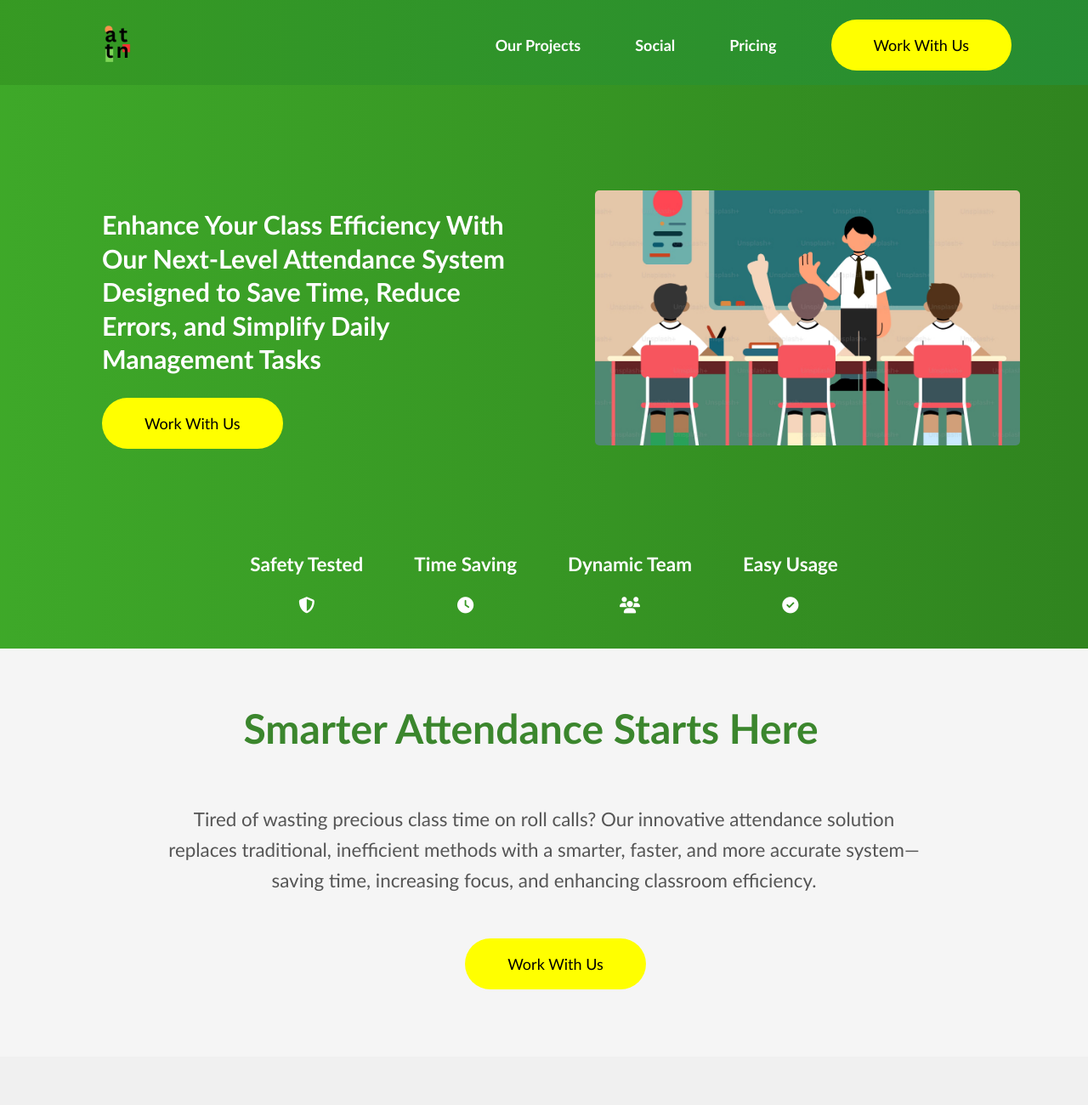
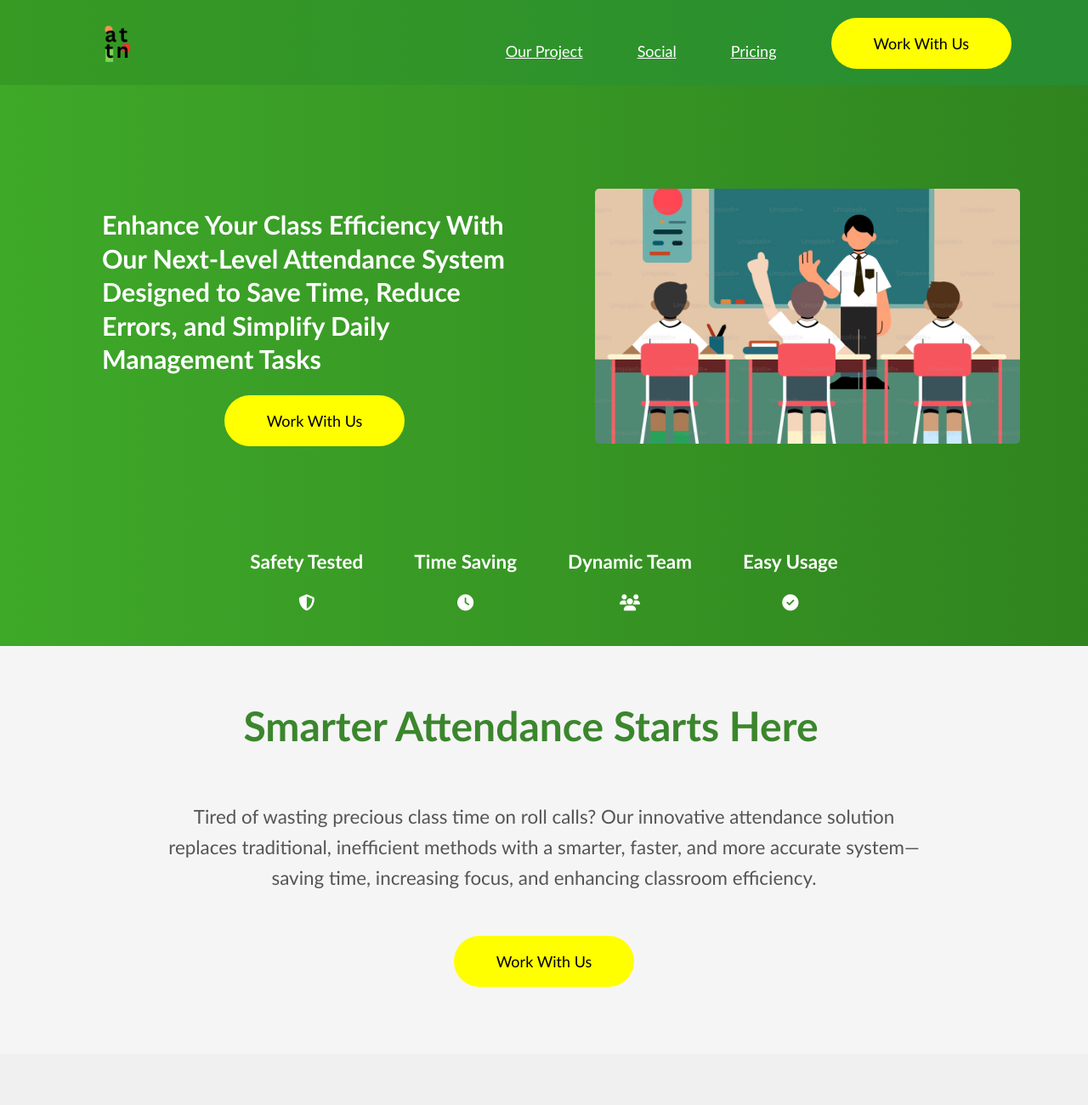
Before and after one commit to Orhanmichi/ATTN, a plain HTML site: page Attn/index.html in a window 1280 px wide. Shown: the top 1300 px of the page at 85% size. Drawn offline with Linux system fonts and the light colour scheme.

Commit message:
düzenleme

```diff
--- a/Attn/index.html
+++ b/Attn/index.html
@@ -3,9 +3,10 @@
 <head>
     <meta charset="UTF-8">
     <meta name="viewport" content="width=device-width, initial-scale=1.0">
-    <title>Document</title>
+    <title>ATTN Website</title>
     <link rel="stylesheet" href="style.css">
     <link rel="stylesheet" href="https://cdnjs.cloudflare.com/ajax/libs/font-awesome/6.5.0/css/all.min.css">
+    <meta name="viewport" content="width=device-width, initial-scale=1.0">
 
 
 </head>
@@ -16,10 +17,10 @@
             <h1 id="h1"><img src="images/logo.png" alt="Attendance System Logo" width="100px"></h1>
 
             <div id="box2">
-              <h2 class="head">Our Projects</h2>
-              <h2 class="head">Social</h2>
-              <h2 class="head">Pricing</h2>
-              <button class="buttons">Work With Us</button>
+              <a href="secondpage.html" class="head">Our Project</a>
+              <a href="#social" class="head">Social</a>
+              <a href="#pricing" class="head">Pricing</a>
+              <a href="secondpage.html"><button class="buttons">Work With Us</button></a>
             </div>
           </div>
           <div id="box3">
@@ -27,7 +28,7 @@
 
               <div class="left-box">
                 <h2>Enhance Your Class Efficiency With Our Next-Level Attendance System Designed to Save Time, Reduce Errors, and Simplify Daily Management Tasks</h2>
-                <button class="buttons">Work With Us</button>
+                <a href="secondpage.html"><button class="buttons">Work With Us</button></a>
               </div>
 
               <div class="right-box">
@@ -67,7 +68,7 @@
               <p class="second-desc">
                 Tired of wasting precious class time on roll calls? Our innovative attendance solution replaces traditional, inefficient methods with a smarter, faster, and more accurate system—saving time, increasing focus, and enhancing classroom efficiency.
               </p><br>
-              <button id="button3" class="buttons">Work With Us</button>
+              <a href="secondpage.html"><button class="buttons">Work With Us</button></a>
             </div>
       </section>
 
@@ -117,7 +118,7 @@
             </div>
           </div>
           <div class="cta-section">
-            <button class="buttons">Work With Us</button>
+            <a href="secondpage.html"><button class="buttons">Work With Us</button></a>
           </div>
 
         </div>
@@ -146,7 +147,7 @@
           </div>
           <!-- Daha fazla yorum ekleyebilirsiniz -->
         </div>
-        <button class="buttons">Work With Us</button>
+        <a href="secondpage.html"><button class="buttons">Work With Us</button></a>
       </section>
 
       <section id="faq">
```
